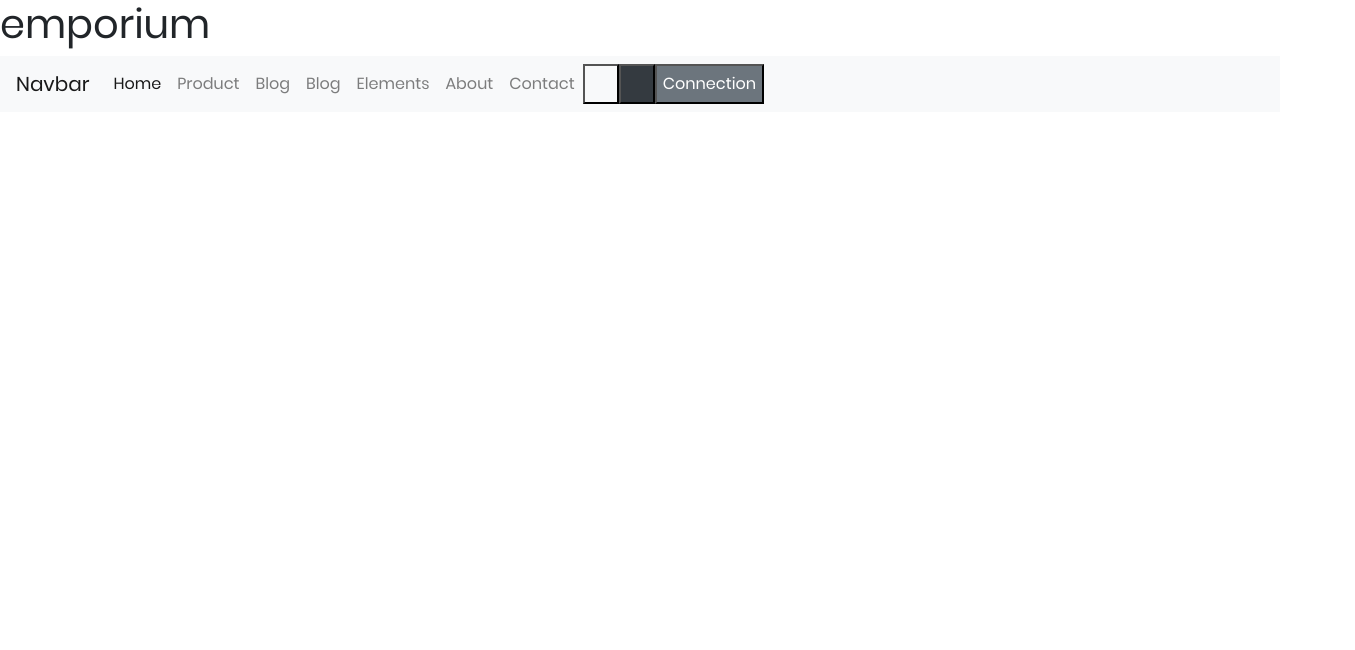
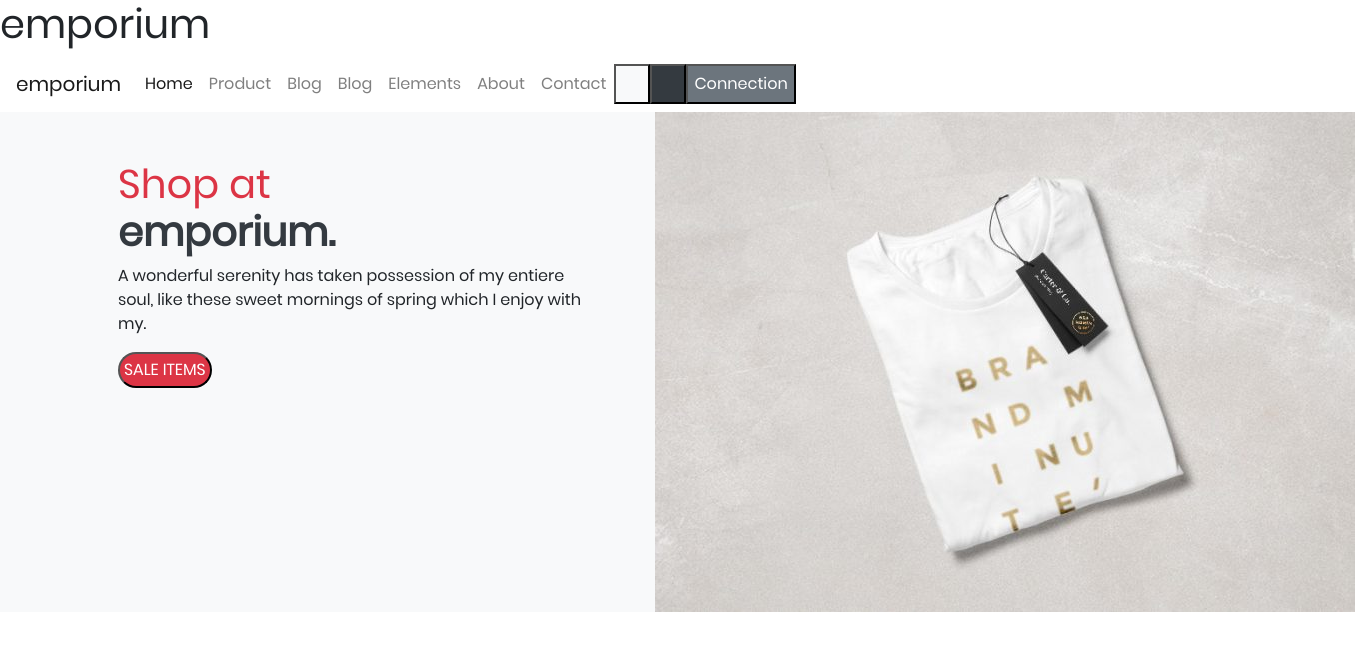
Before and after one commit to NyafL/emporiumjs-coding12, a plain HTML site: page index.html in a window 1280 px wide. Shown: the whole page, 1355 px wide, since content can reach past the window. Drawn offline with nearby package versions, Linux system fonts and the light colour scheme.

Commit message:
section shop at

```diff
--- a/index.html
+++ b/index.html
@@ -8,11 +8,10 @@
     <link rel="stylesheet" href="./public/css/style.css">
 </head>
 <body>
-
     <!-- navbar -->
     <h1>emporium</h1>
-    <nav class="navbar sticky-top navbar-expand-lg navbar-light bg-light justify-content-center">
-        <a class="navbar-brand" href="#">Navbar</a>
+    <nav class="navbar sticky-top navbar-expand-lg navbar-light bg-white justify-content-center">
+        <a class="navbar-brand " href="#">emporium</a>
         <button class="navbar-toggler" type="button" data-toggle="collapse" data-target="#navbarNav" aria-controls="navbarNav" aria-expanded="false" aria-label="Toggle navigation">
             <span class="navbar-toggler-icon"></span>
         </button>
@@ -46,13 +45,29 @@
         </div>
     </nav>
 
+    <section class="bg-light ">
+
+        <div class="container">
+        <div class="row">
+            <div class="col-6 p-5">
+          <h1 class="text-danger">Shop at <br> <span class="font-weight-bolder text-dark" > emporium.</span></h1>
+          <p class="text-secodary">A wonderful serenity has taken possession of my entiere soul, like these sweet mornings of spring which I enjoy with my.</p>
+        <button class="rounded-pill text-uppercase text-white bg-danger p-1">Sale items</button>
+          </div>
+        <div class="col-6">
+            <img src="./public/img/products/product-tshitr-white-700x500.jpg" alt="">
+        </div>
+          </div>
+        </div>
+
+      </section>
+
 
 
 
     <!-- navbar fin -->
 
     <!--  -->
-
 
     <script src="./public/js/main.js"></script>
 
```
Lines whose indentation alone changed are shown as unchanged.
